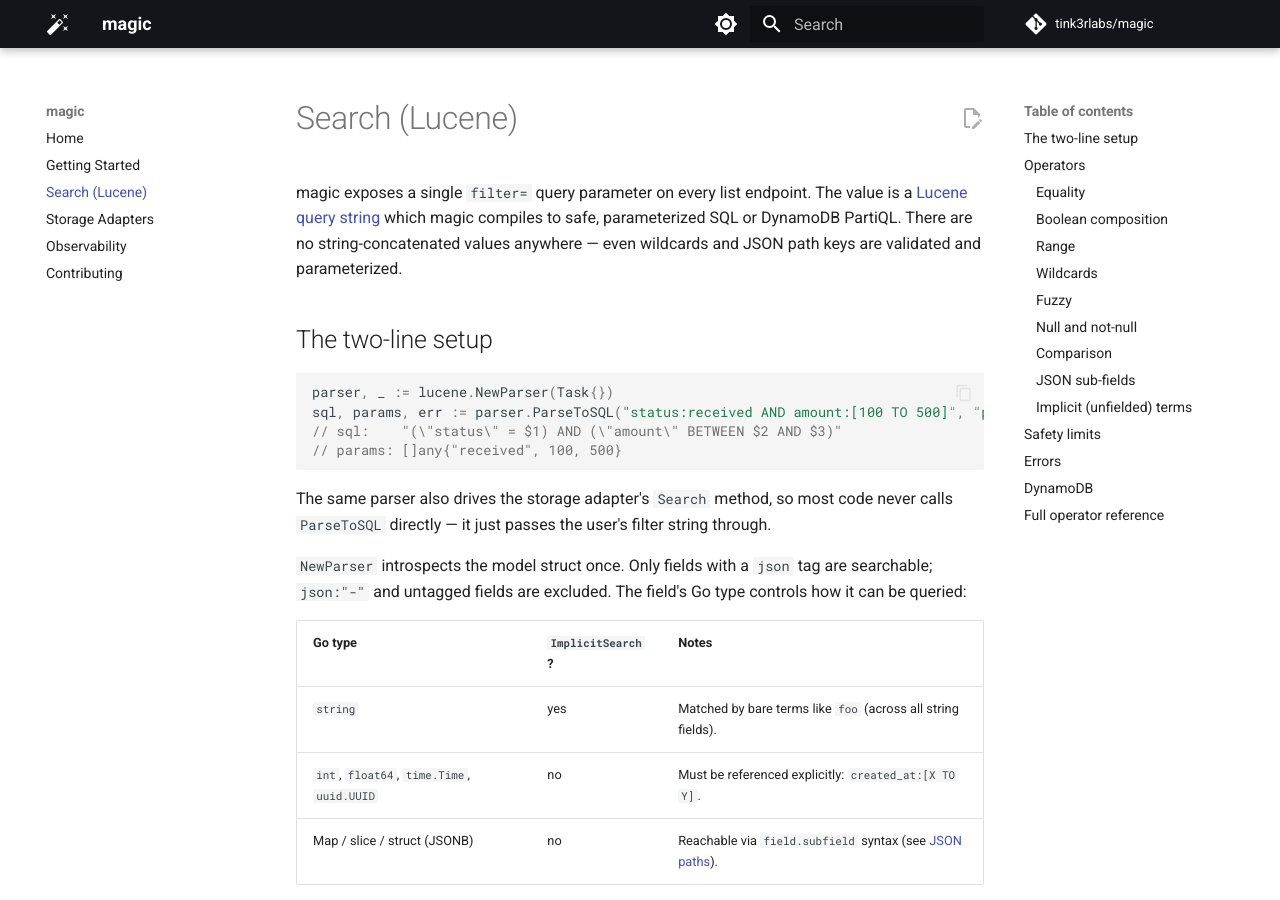
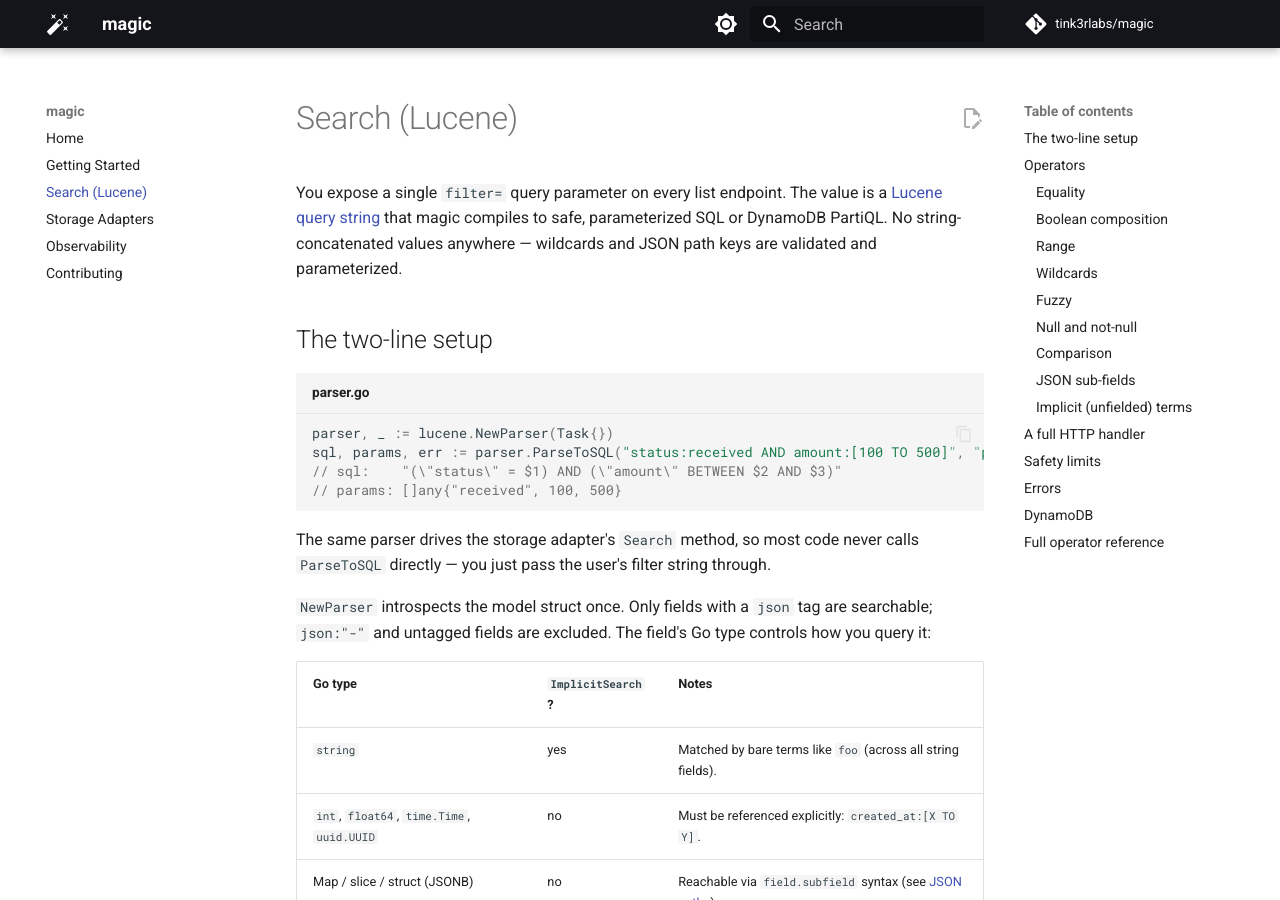
Before and after one commit to tink3rlabs/magic, an MkDocs documentation site: the page built from docs/lucene.md, in a window 1280 px wide and 900 px high. Built offline with MkDocs 1.6.1 and Material for MkDocs 9.7.7, drawn with Linux system fonts in a browser that asks for light colours; comment, search, counter and statistics services are not loaded; the version menu is left out; some of the changed text lies outside the part shown.

Commit message:
docs: polish lucene and storage voice; add lucene HTTP example

````diff
--- a/docs/lucene.md
+++ b/docs/lucene.md
@@ -1,19 +1,19 @@
 # Search (Lucene)
 
-magic exposes a single `filter=` query parameter on every list endpoint. The value is a [Lucene query string](https://lucene.apache.org/core/2_9_4/queryparsersyntax.html) which magic compiles to safe, parameterized SQL or DynamoDB PartiQL. There are no string-concatenated values anywhere — even wildcards and JSON path keys are validated and parameterized.
+You expose a single `filter=` query parameter on every list endpoint. The value is a [Lucene query string](https://lucene.apache.org/core/2_9_4/queryparsersyntax.html) that magic compiles to safe, parameterized SQL or DynamoDB PartiQL. No string-concatenated values anywhere — wildcards and JSON path keys are validated and parameterized.
 
 ## The two-line setup
 
-```go
+```go title="parser.go"
 parser, _ := lucene.NewParser(Task{})
 sql, params, err := parser.ParseToSQL("status:received AND amount:[100 TO 500]", "postgresql")
 // sql:    "(\"status\" = $1) AND (\"amount\" BETWEEN $2 AND $3)"
 // params: []any{"received", 100, 500}
 ```
 
-The same parser also drives the storage adapter's `Search` method, so most code never calls `ParseToSQL` directly — it just passes the user's filter string through.
+The same parser drives the storage adapter's `Search` method, so most code never calls `ParseToSQL` directly — you just pass the user's filter string through.
 
-`NewParser` introspects the model struct once. Only fields with a `json` tag are searchable; `json:"-"` and untagged fields are excluded. The field's Go type controls how it can be queried:
+`NewParser` introspects the model struct once. Only fields with a `json` tag are searchable; `json:"-"` and untagged fields are excluded. The field's Go type controls how you query it:
 
 | Go type                            | `ImplicitSearch`? | Notes                                                          |
 |------------------------------------|-------------------|----------------------------------------------------------------|
@@ -136,6 +137,27 @@
 
 This is rewritten to `(string_field_1:foundation OR string_field_2:foundation OR ...)` before being parsed. Non-string fields are never included in implicit search — the user must reference them explicitly.
 
+## A full HTTP handler
+
+In practice you almost never call `ParseToSQL` yourself — the storage adapter's `Search` method does it for you. A complete list-with-filter endpoint:
+
+```go title="routes/tasks.go"
+func (h *TasksHandler) List(w http.ResponseWriter, r *http.Request) error {
+    filter := r.URL.Query().Get("filter")
+    cursor := r.URL.Query().Get("cursor")
+
+    var tasks []Task
+    next, err := h.store.Search(&tasks, "id", filter, 50, cursor)
+    if err != nil {
+        return &magicerrors.BadRequest{Message: err.Error()}
+    }
+    render.JSON(w, r, map[string]any{"items": tasks, "cursor": next})
+    return nil
+}
+```
+
+`magicerrors.BadRequest` maps to HTTP 400 via the [`ErrorHandler` middleware](tutorial.md#step-3-add-a-handler). A user sending `?filter=does_not_exist:foo` gets back the structured `InvalidFieldError` message with a list of valid fields.
+
 ## Safety limits
 
 `NewParser` applies three limits to incoming queries. All are configurable via `lucene.ParserConfig`:
@@ -146,7 +168,7 @@
 | `MaxDepth`        | 20          | Stack overflow from deeply nested parens.      |
 | `MaxTerms`        | 100         | CPU exhaustion from many-term queries.         |
 
-```go
+```go title="parser.go"
 parser, _ := lucene.NewParser(Task{}, &lucene.ParserConfig{
     MaxQueryLength: 2000,
     MaxDepth:       8,
@@ -165,7 +187,7 @@
 - **Provider errors** — `unsupported SQL provider: xxx` from `ParseToSQL` if you pass anything other than `"postgresql"`, `"mysql"`, `"sqlite"`. Programmer error, not user input.
 - **SQLite fuzzy** — `fuzzy search (field:term~N) is not supported with SQLite; use wildcards instead` — return as 400 with the suggestion.
 
-```go
+```go title="handler.go"
 sql, params, err := parser.ParseToSQL(userInput, "postgresql")
 if err != nil {
     var invalid *lucene.InvalidFieldError
@@ -178,7 +200,7 @@
 
 ## DynamoDB
 
-```go
+```go title="handler.go"
 partiql, attrs, err := parser.ParseToDynamoDBPartiQL("status:received AND amount:>100")
 ```
 
````
Also changed, not shown: other parts of docs/lucene.md (+2 -1 lines), docs/storage.md (+12 -6 lines).
